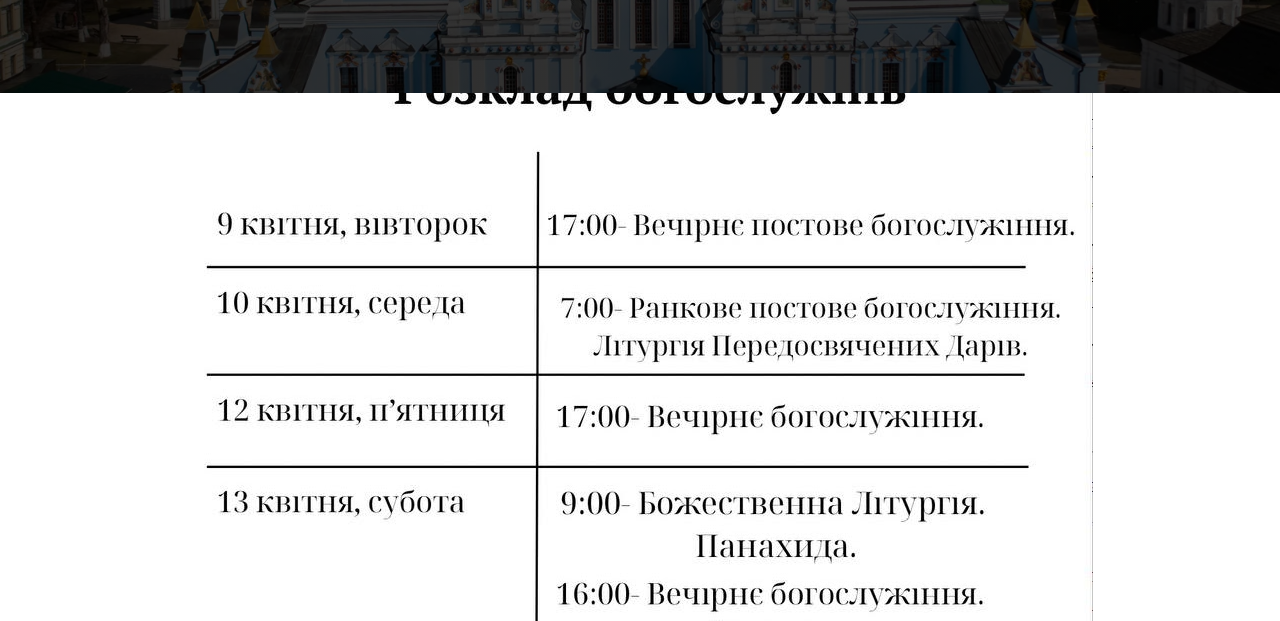
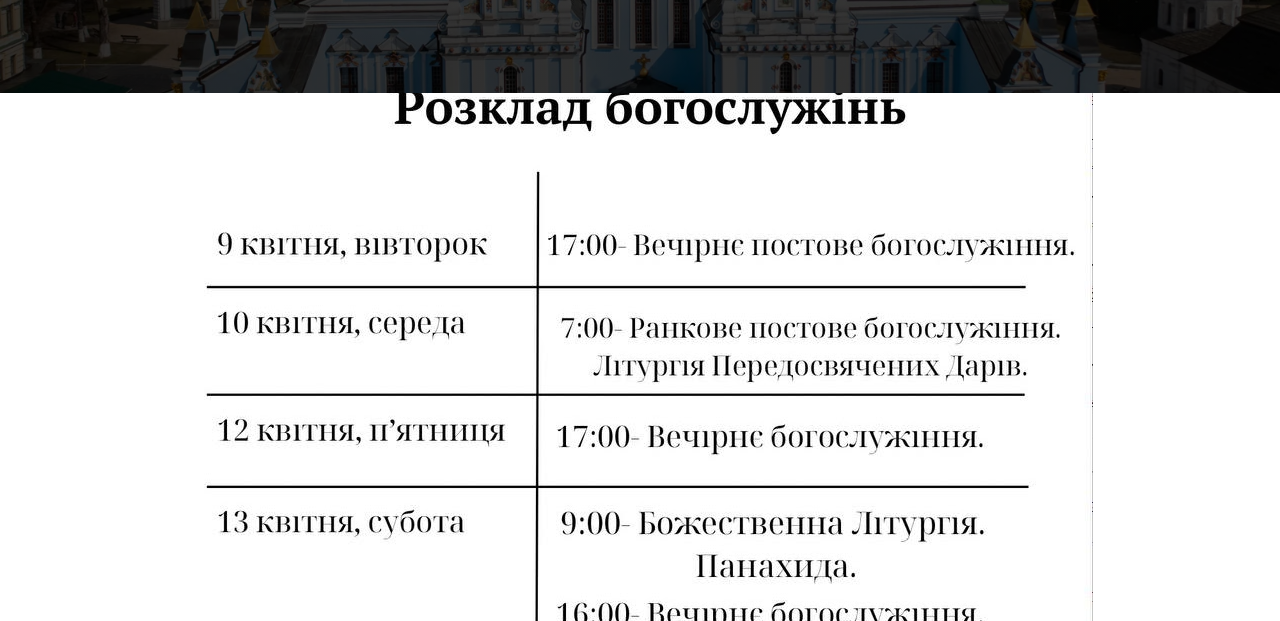
Before and after one commit to Akejeb/Church, a plain HTML site: page about.html in a window 1280 px wide. Shown: the part 331-952 px from the top of the page. Drawn offline with Linux system fonts and the light colour scheme.

Commit message:
add changes

```diff
--- a/css/main.css
+++ b/css/main.css
@@ -610,6 +610,7 @@ iframe {
   align-items: center; /* Center vertically */
   text-align: center; /* Ensures text is centered within each block */
   height: 100%; /* Full height */
+  background-color: #ffffff;
 }
 
 .column {
@@ -3628,7 +3629,7 @@ html.no-csstransitions .hero-content {
 /* -------------------------------------------------------------------
  * ## page content
  * ------------------------------------------------------------------- */
-.page-content {
+/* .page-content {
   padding-top: 12rem;
   padding-bottom: 16rem;
   background-color: #ffffff;
@@ -3636,7 +3637,7 @@ html.no-csstransitions .hero-content {
 
 .page-content .row {
   max-width: 1080px;
-}
+} */
 
 /* -------------------------------------------------------------------
  * ## about page
```
